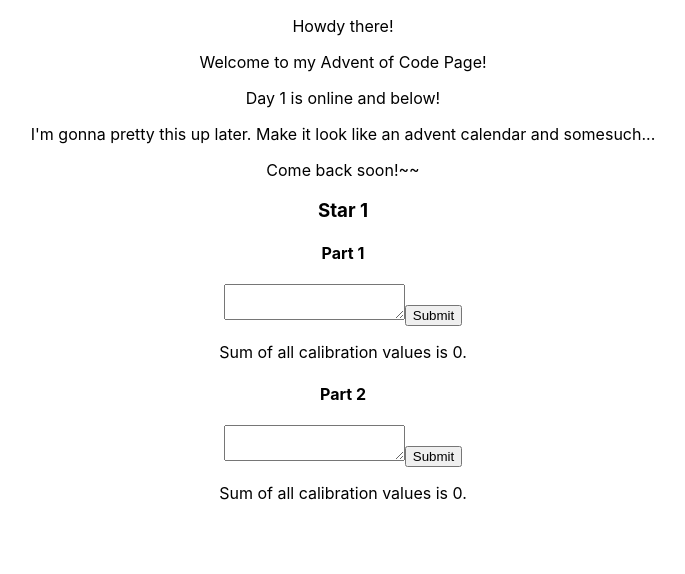
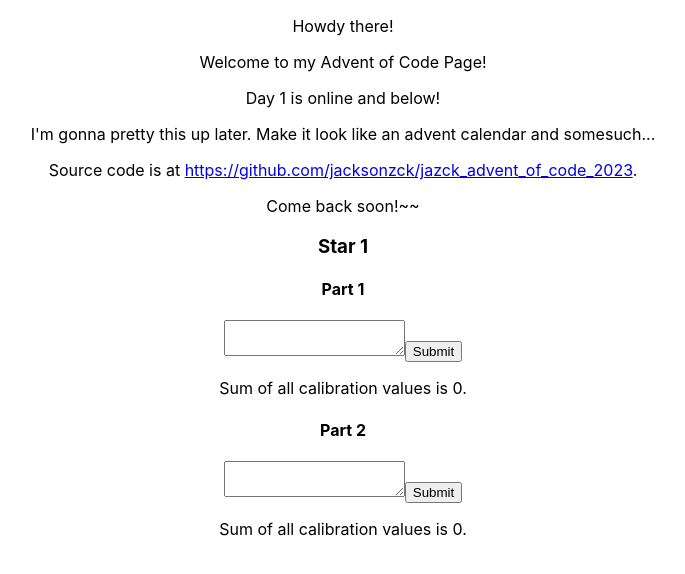
Before and after one commit to jacksonzck/jazck_advent_of_code_2023, a React (Create React App) app: page / in a window 1280 px wide. Shown: the top 574 px of the page, without its empty margins (297-982 px from the left). Built offline with nearby package versions, Linux system fonts and the light colour scheme.

Commit message:
Added a link to the github from the github page.

```diff
--- a/src/App.js
+++ b/src/App.js
@@ -9,6 +9,7 @@ function App() {
         <p> Welcome to my Advent of Code Page! </p>
         <p> Day 1 is online and below! </p>
         <p> I'm gonna pretty this up later. Make it look like an advent calendar and somesuch... </p>
+        <p> Source code is at <a href="https://github.com/jacksonzck/jazck_advent_of_code_2023">https://github.com/jacksonzck/jazck_advent_of_code_2023</a>.</p>
         <p> Come back soon!~~</p>
       </header>
       <Day1 />
```
